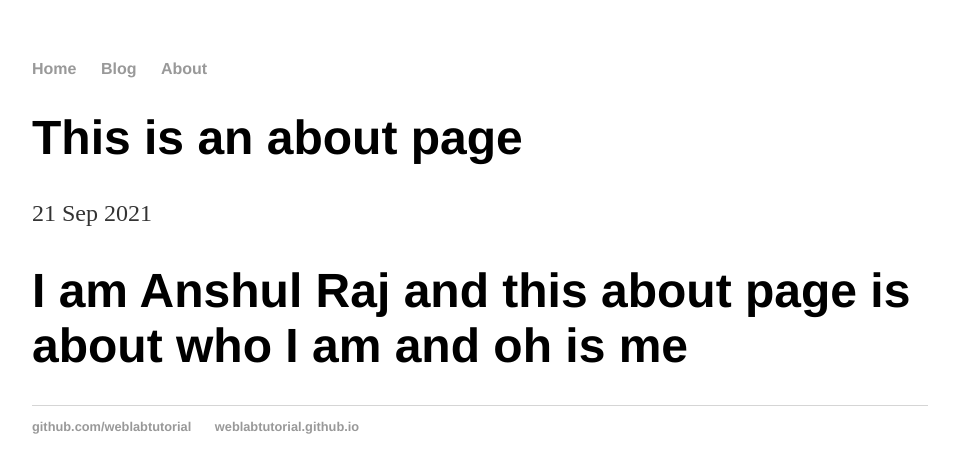
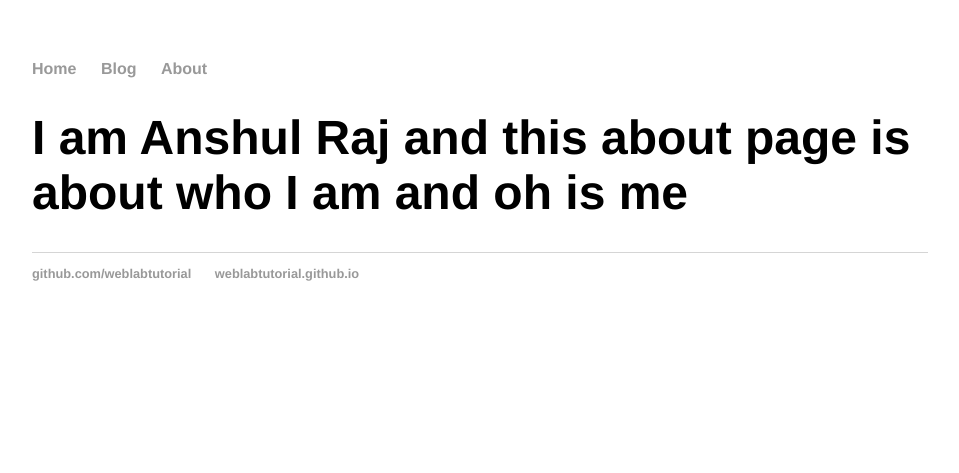
Before and after one commit to ar2032/ar2032.github.io, a Jekyll site: the page built from about/index.html, in a window 1280 px wide. Shown: the top 473 px of the page, without its empty margins (160-1119 px from the left). Built offline with Jekyll 4.4.1, drawn with Linux system fonts in a browser that asks for light colours.

Commit message:
Update index.html

```diff
--- a/about/index.html
+++ b/about/index.html
@@ -1,7 +1,6 @@
 ---
-layout: about
+layout: default
 title: "This is an about page"
-date: 2021-09-21
 ---
 
 <h1>I am Anshul Raj and this about page is about who I am and oh is me</h1>
```
